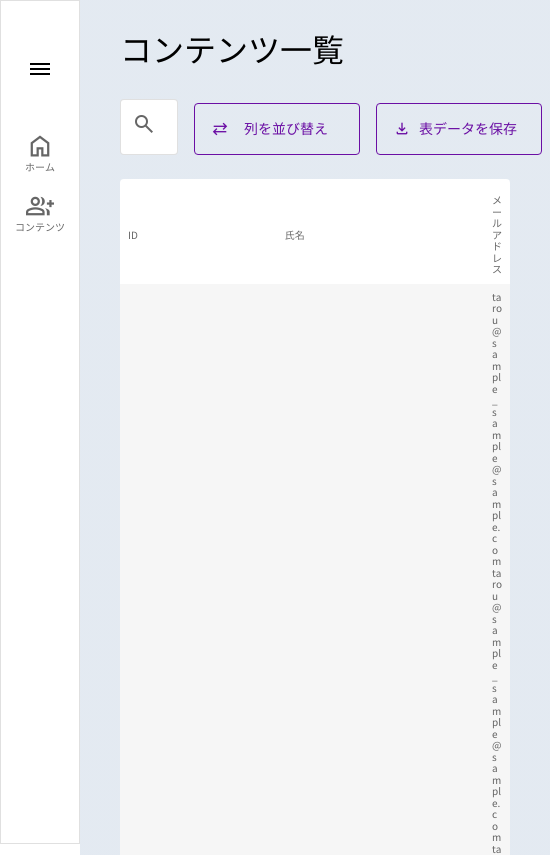
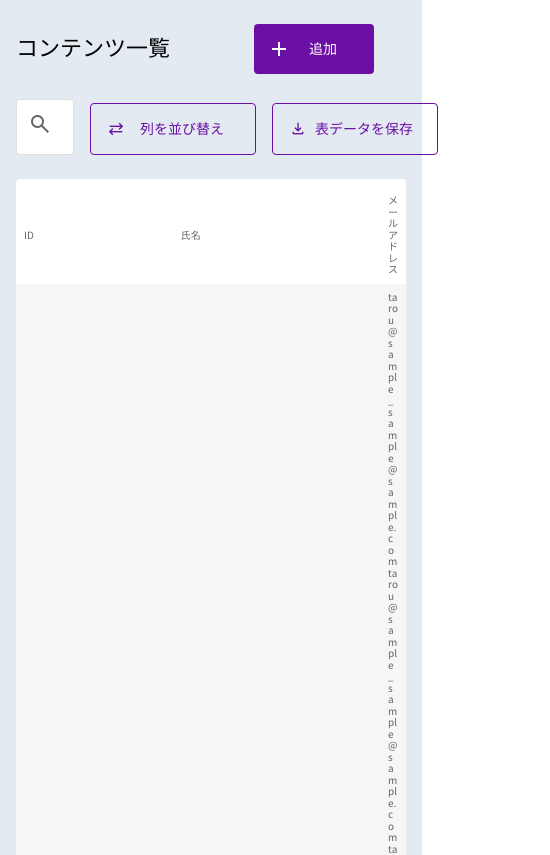
Before and after one commit to RpTakuyaNoguchi/tyukan-kadai, a plain HTML site: page index.html in a window 390 px wide. Shown: the top 855 px of the page, 550 px wide, since content can reach past the window. Drawn offline with nearby package versions, Linux system fonts and the light colour scheme.

Commit message:
レスポンシブのレイアウト完成

```diff
--- /dev/null
+++ b/frontend/scss/function/media.scss
@@ -0,0 +1,9 @@
+$media: (
+  "sp": "screen and (maxwidth: 768px)",
+);
+
+@mixin mq($value) {
+  @media #{map-get($media, $value)} {
+    @content;
+  }
+}
--- a/frontend/scss/module/contentsAdd.scss
+++ b/frontend/scss/module/contentsAdd.scss
@@ -111,4 +111,7 @@
     margin-left: 16px;
     padding: 0;
   }
+  @media screen and (max-width: 768px) {
+    display: none;
+  }
 }
--- a/frontend/scss/module/contentsList.scss
+++ b/frontend/scss/module/contentsList.scss
@@ -8,6 +8,7 @@
   padding: 0 40px;
   margin-left: 80px;
   transition: all 0.8s ease-in-out;
+  transition: margin 0s;
   &.is_active {
     margin-left: 400px;
   }
@@ -17,6 +18,8 @@
     width: 224px;
     height: 46px;
     line-height: 46px;
+    margin-top: 42px;
+    margin-bottom: 40px;
   }
   &_search {
     display: flex;
@@ -121,4 +124,18 @@
       }
     }
   }
+  @media screen and (max-width: 768px) {
+    margin-left: 0;
+    padding: 0 16px;
+    &_title {
+      font-size: 22px;
+      width: 154px;
+      height: 33px;
+      line-height: 31.86px;
+      margin: 33px 0;
+    }
+    &search {
+      margin: 0;
+    }
+  }
 }
--- a/frontend/scss/module/sidebar.scss
+++ b/frontend/scss/module/sidebar.scss
@@ -14,4 +14,13 @@
     margin-top: 56px;
     margin-bottom: 40px;
   }
+  @media screen and (max-width: 768px) {
+    display: none;
+  }
 }
+
+// @include mq(sp) {
+//   .side_bar {
+//     display: none;
+//   }
+// }
--- /dev/null
+++ b/frontend/scss/module/sp_add_icon.scss
@@ -0,0 +1,34 @@
+.sp_add_icon {
+  display: none;
+  @media screen and (max-width: 768px) {
+    display: flex;
+    align-items: center;
+    justify-content: center;
+    position: absolute;
+    right: 16px;
+    top: 24px;
+    width: 120px;
+    height: 50px;
+    background-color: color(button);
+    color: #fff;
+    border-radius: 4px;
+    &_img {
+      display: flex;
+      align-items: center;
+      justify-content: center;
+      width: 18px;
+      height: 18px;
+      margin: 16px 8px 16px 16px;
+    }
+    &_text {
+      display: flex;
+      align-items: center;
+      justify-content: center;
+      width: 54px;
+      height: 20px;
+      font-size: 14px;
+      line-height: 20.27px;
+      margin: 15px 24px 15px 0;
+    }
+  }
+}
--- a/frontend/scss/style.scss
+++ b/frontend/scss/style.scss
@@ -4,6 +4,7 @@
 
 // function
 @import "function/basic.scss";
+@import "function/media.scss";
 
 // mixin
 @import "mixin/humberger_line.scss";
@@ -15,3 +16,4 @@
 @import "module/sidebar.scss";
 @import "module/contentsList.scss";
 @import "module/contentsAdd.scss";
+@import "module/sp_add_icon.scss";
--- a/index.html
+++ b/index.html
@@ -83,6 +83,10 @@
       <!-- end contents_add -->
       <div class="contents_list">
         <h2 class="contents_list_title">コンテンツ一覧</h2>
+        <div class="sp_add_icon">
+          <span class="material-symbols-outlined sp_add_icon_img"> add </span>
+          <div class="sp_add_icon_text">追加</div>
+        </div>
         <label for="contents_list_input" class="contents_list_input_icon">
         </label>
         <div class="contents_list_search">
```
Also changed, not shown: static/webpack/style.css.
